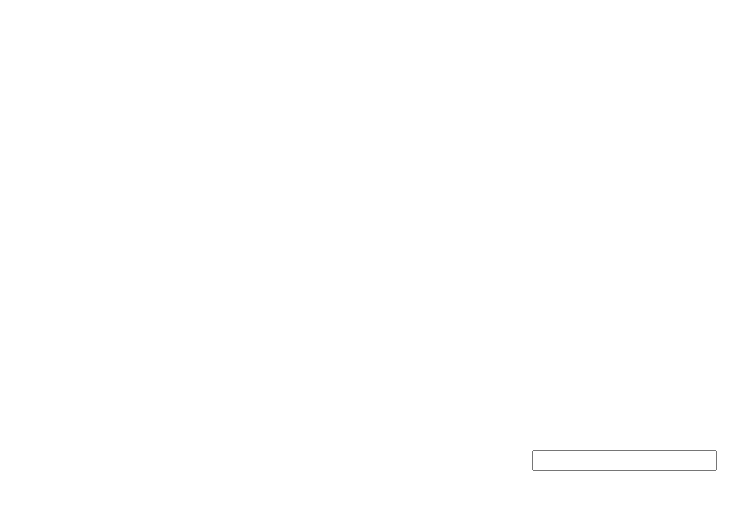
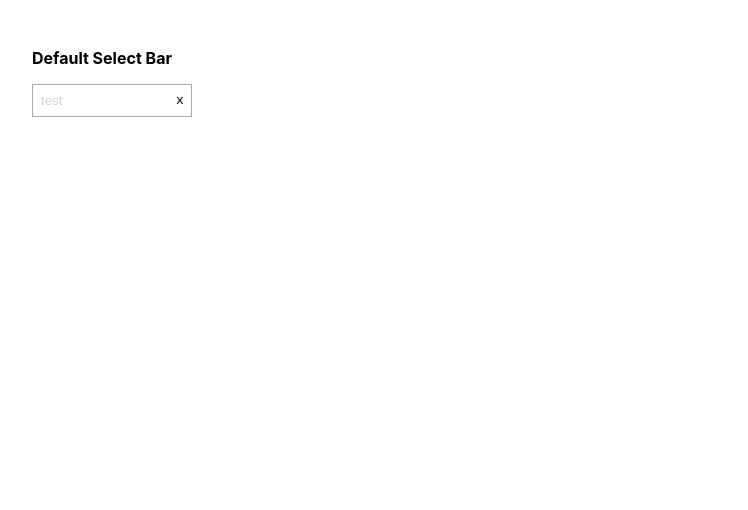
Before and after one commit to catsheue/sweet-select, a React (Create React App) app: page / in a window 1280 px wide. Shown: the top 510 px of the page, without its empty margins (16-764 px from the left). Built offline with nearby package versions, Linux system fonts and the light colour scheme.

Commit message:
[Add] select component

```diff
--- a/src/App.css
+++ b/src/App.css
@@ -1,38 +1,81 @@
-.App {
-  text-align: center;
+
+* {
+    margin: 0;
+    padding: 0;
+    box-sizing: border-box;
+}
+.App{
+    padding: 3rem;
+}
+.App-select-type {
+    font-size: 1rem;
+    padding-bottom: 1rem;
 }
 
-.App-logo {
-  height: 40vmin;
-  pointer-events: none;
+
+.wrapper {
+    position: relative;
+    width: 10rem;
+}
+.close-button {
+    position: absolute;
+    right: 0;
+    top: 0;
+
+    font-family: monospace;
+    cursor: pointer;
+    display: flex;
+    height: 100%;
+    bottom: 0;
+    line-height: 1;
+    justify-content: center;
+    align-items: center;
+    width: 1.5rem;
+    z-index: 1;
+
 }
 
-@media (prefers-reduced-motion: no-preference) {
-  .App-logo {
-    animation: App-logo-spin infinite 20s linear;
-  }
+.input-block {
+    display: flex;
+    justify-content: space-between;
+}
+.top-input {
+    display: block;
+    padding: .5rem;
+    width: 100%;
+    outline: none;
+    border: 1px solid darkgray;
+}
+.top-input:focus {
+    border-color: dodgerblue;
+    box-shadow: 1px 1px dodgerblue;
+}
+.top-input::placeholder {
+
+    color: lightgray;
+ }
+.dropdown {
+    height: 12rem;
+    position: absolute;
+    top: 2.4rem;
+    /*background: pink;*/
+    border: 1px solid darkgray;
+    width: 100%;
+    overflow-y: scroll;
 }
 
-.App-header {
-  background-color: #fff;
-  min-height: 100vh;
-  display: flex;
-  flex-direction: column;
-  align-items: center;
-  justify-content: center;
-  font-size: calc(10px + 2vmin);
-  color: white;
+.list-item {
+    font-size: 0.8rem;
+    padding: 0.3rem;
+    line-height: 1;
+    cursor: pointer;
+    /*border: 1px solid black;*/
+}
+.list-item:hover {
+    background: dodgerblue;
+    color: #fff;
 }
 
-.App-link {
-  color: #61dafb;
+.list-item.no-options {
+    color: gray;
 }
-
-@keyframes App-logo-spin {
-  from {
-    transform: rotate(0deg);
-  }
-  to {
-    transform: rotate(360deg);
-  }
-}
--- a/src/App.js
+++ b/src/App.js
@@ -1,37 +1,36 @@
-import './App.css';
+import "./App.css";
 import SelectBar from "./container/SelectBar";
-import {useSweetSelect} from "./hooks/useSweetSelect";
+import { useSweetSelect } from "./hooks/useSweetSelect";
 
 const fakeList = [
-  { name: 'cuteLuna', id: 1 },
-  { name: 'abc', id: 2 },
-  { name: 'green', id: 3 },
-  { name: 'purple', id: 4 },
-  { name: 'pink', id: 5 },
-  { name: 'yellow', id: 5 },
-  { name: 'miou', id: 7 },
-  { name: 'google', id: 8 },
-  { name: 'amazon', id: 9 },
-  { name: 'facebook', id: 10 },
-  { name: 'icecream', id: 11 },
-  { name: 'bubble', id: 12 },
-  { name: 'microsoft', id: 13 },
-  { name: 'apple', id: 14 },
-  { name: 'strawberry', id: 15 },
-  { name: 'banana', id: 16 },
-  { name: 'doraemon', id: 17 },
-  { name: '12345', id: 18 },
-  { name: '67890', id: 19 },
-  { name: 'euro', id: 20 },
+  { name: "cuteLuna", id: 1 },
+  { name: "abc", id: 2 },
+  { name: "green", id: 3 },
+  { name: "purple", id: 4 },
+  { name: "pink", id: 5 },
+  { name: "yellow", id: 5 },
+  { name: "miou", id: 7 },
+  { name: "google", id: 8 },
+  { name: "amazon", id: 9 },
+  { name: "facebook", id: 10 },
+  { name: "icecream", id: 11 },
+  { name: "bubble", id: 12 },
+  { name: "microsoft", id: 13 },
+  { name: "apple", id: 14 },
+  { name: "strawberry", id: 15 },
+  { name: "banana", id: 16 },
+  { name: "doraemon", id: 17 },
+  { name: "12345", id: 18 },
+  { name: "67890", id: 19 },
+  { name: "euro", id: 20 },
 ];
 function App() {
-
   const defaultSelect = useSweetSelect();
   return (
     <div className="App">
       <header className="App-header">
-        <h2>Default Select Bar</h2>
-        <SelectBar {...defaultSelect} />
+        <h2 className="App-select-type">Default Select Bar</h2>
+        <SelectBar {...defaultSelect} placeholder="test" list={fakeList} />
       </header>
     </div>
   );
--- a/src/container/SelectBar.js
+++ b/src/container/SelectBar.js
@@ -1,5 +1,69 @@
-export default function SelectBar({searchInput, handleChangeSearchInput}) {
-  return <div>
-    <input type="text" value={searchInput} onChange={(e) => handleChangeSearchInput(e.target.value)}/>
-  </div>
+export default function SelectBar({
+  searchInput,
+  setSearchInput,
+  placeholder,
+  handleClearValue,
+  isDropdownOpen,
+  setIsDropdownOpen,
+  wrapper,
+  list,
+}) {
+  const regex = new RegExp(searchInput, "gi");
+  // const hasOptions =
+  return (
+    <div className="wrapper" ref={wrapper}>
+      <div className="input-block">
+        <input
+          className="top-input"
+          type="text"
+          placeholder={placeholder}
+          value={searchInput}
+          onClick={() => setIsDropdownOpen((prev) => !prev)}
+          onChange={(e) => setSearchInput(e.target.value)}
+        />
+        <div className="close-button" onClick={(e) => handleClearValue(e)}>
+          x
+        </div>
+      </div>
+      {isDropdownOpen && (
+        <div className="dropdown">
+          {list.map(({ name }, index) => {
+            if (searchInput === "")
+              return (
+                <div
+                  key={index}
+                  className="list-item"
+                  onClick={(e) => {
+                    setSearchInput(name);
+                    setIsDropdownOpen(false);
+                    e.stopPropagation();
+                  }}
+                >
+                  {name}
+                </div>
+              );
+            const regex = new RegExp(searchInput, "gi");
+            if (regex.test(name)) {
+              return (
+                <div
+                  key={index}
+                  className="list-item"
+                  onClick={(e) => {
+                    setSearchInput(name);
+                    setIsDropdownOpen(false);
+                    e.stopPropagation();
+                  }}
+                >
+                  {name}
+                </div>
+              );
+            }
+          })}
+          {!!!list.some(({ name }) => regex.test(name)) && (
+            <div className="list-item no-options">No options</div>
+          )}
+        </div>
+      )}
+    </div>
+  );
 }
--- a/src/hooks/useSweetSelect.js
+++ b/src/hooks/useSweetSelect.js
@@ -1,11 +1,24 @@
-import {useState } from 'react';
+import { useCallback, useRef, useState } from "react";
+import { useClickOutside } from "./useClickOutside";
 
 export function useSweetSelect() {
-  const [searchInput, setSearchInput] = useState('');
-  const handleChangeSearchInput = (value) => {
-    setSearchInput(value);
-  }
+  const [searchInput, setSearchInput] = useState("");
+  const [isDropdownOpen, setIsDropdownOpen] = useState(false);
+  const handleClearValue = (e) => {
+    e.stopPropagation();
+    setSearchInput("");
+  };
+
+  const wrapper = useRef(null);
+  const closeCallback = useCallback(() => setIsDropdownOpen(false), []);
+  useClickOutside(wrapper, closeCallback);
+
   return {
-    searchInput, handleChangeSearchInput
-  }
+    searchInput,
+    setSearchInput,
+    handleClearValue,
+    isDropdownOpen,
+    setIsDropdownOpen,
+    wrapper,
+  };
 }
```
